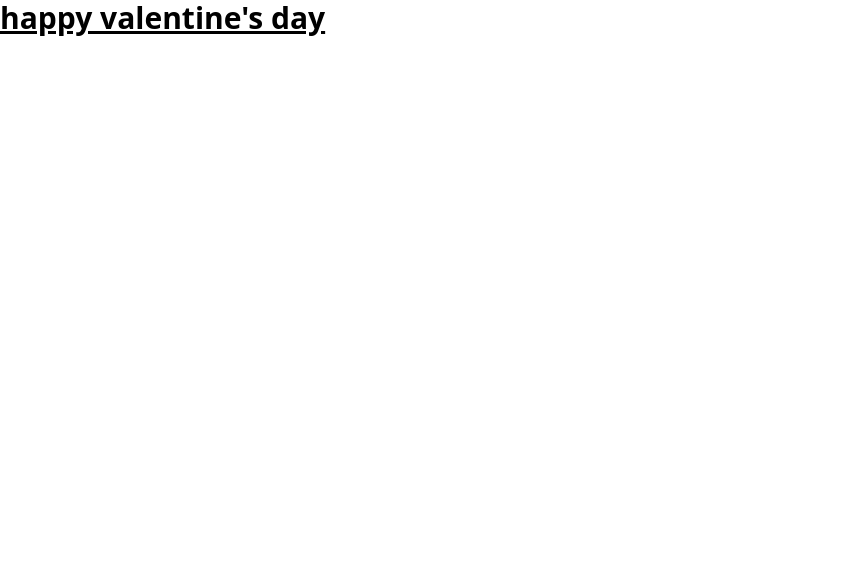
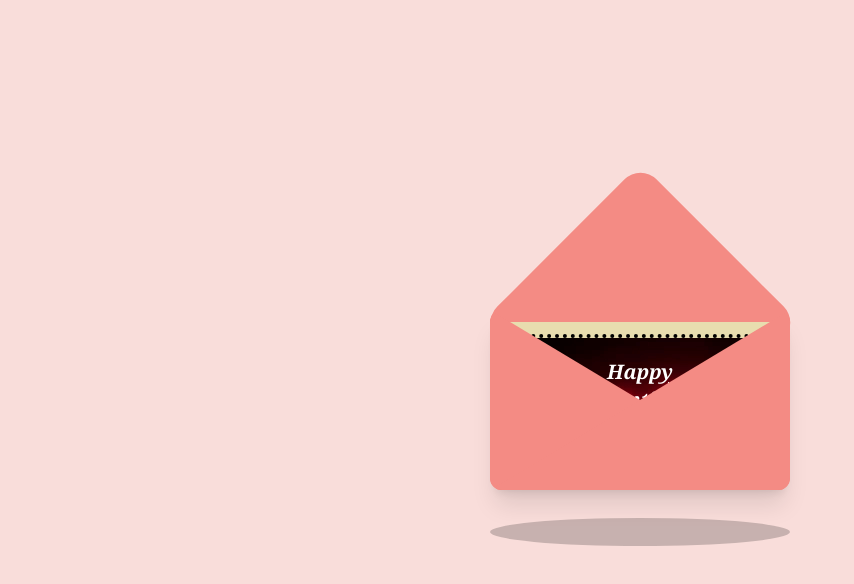
Before and after one commit to adarsh23012003/happy_valentine_day_2024, a plain HTML site: page index.html in a window 1280 px wide. Shown: the whole page, without its empty margins (0-854 px from the left). Drawn offline with nearby package versions, Linux system fonts and the light colour scheme.

Commit message:
created....

```diff
--- a/index.html
+++ b/index.html
@@ -7,6 +7,45 @@
     <script src="https://cdn.tailwindcss.com"></script>
   </head>
   <body>
-    <h1 class="text-3xl font-bold underline">happy valentine's day</h1>
+    <div class="flex justify-center w-full items-center h-screen bg-[#F9DDDA]">
+      <div class="relative">
+        <div
+          class="absolute top-1/2 left-1/2 bg-[#F48B84] w-[300px] h-[180px] transform -translate-x-1/2 -translate-y-1/2 rounded-xl group cursor-pointer shadow-xl"
+        >
+          <div
+            class="absolute left-[37.5px] w-[225px] h-[225px] bg-[#F48B84] transform -translate-y-[100px] rotate-45 origin-center rounded-[10%]"
+          ></div>
+          <!-- Card -->
+          <div
+            class="bg-[#E8DDAF] rounded-sm absolute top-1/2 left-1/2 transform -translate-x-1/2 -translate-y-1/2 transition-all duration-[0.5s] ease-in-out group-hover:top-[0%] cursor-pointer"
+          >
+            <div
+              class="border-4 border-black border-[#6D7154] inline-block border-dotted m-3"
+            >
+              <div
+                style="
+                  background-image: url('./pulse.gif');
+                  background-size: cover;
+                "
+                class="text-xl font-bold text-white text-center font-serif italic px-16 py-5"
+              >
+                <h1>Happy</h1>
+                <h2>Valentine's</h2>
+                <h3>Day</h3>
+              </div>
+            </div>
+          </div>
+          <div
+            class="absolute top-0 left-0 border-l-[300px] border-t-[180px] border-t-transparent border-l-[#F48B84] rounded-xl"
+          ></div>
+          <div
+            class="absolute top-0 right-0 border-t-[180px] border-r-[300px] border-r-[#F48B84] border-t-transparent rounded-xl"
+          ></div>
+          <div
+            class="absolute -bottom-14 rounded-[100%] bg-black/20 w-full h-7 mt-10"
+          ></div>
+        </div>
+      </div>
+    </div>
   </body>
 </html>
```
Also changed, not shown: pulse.gif (added).
